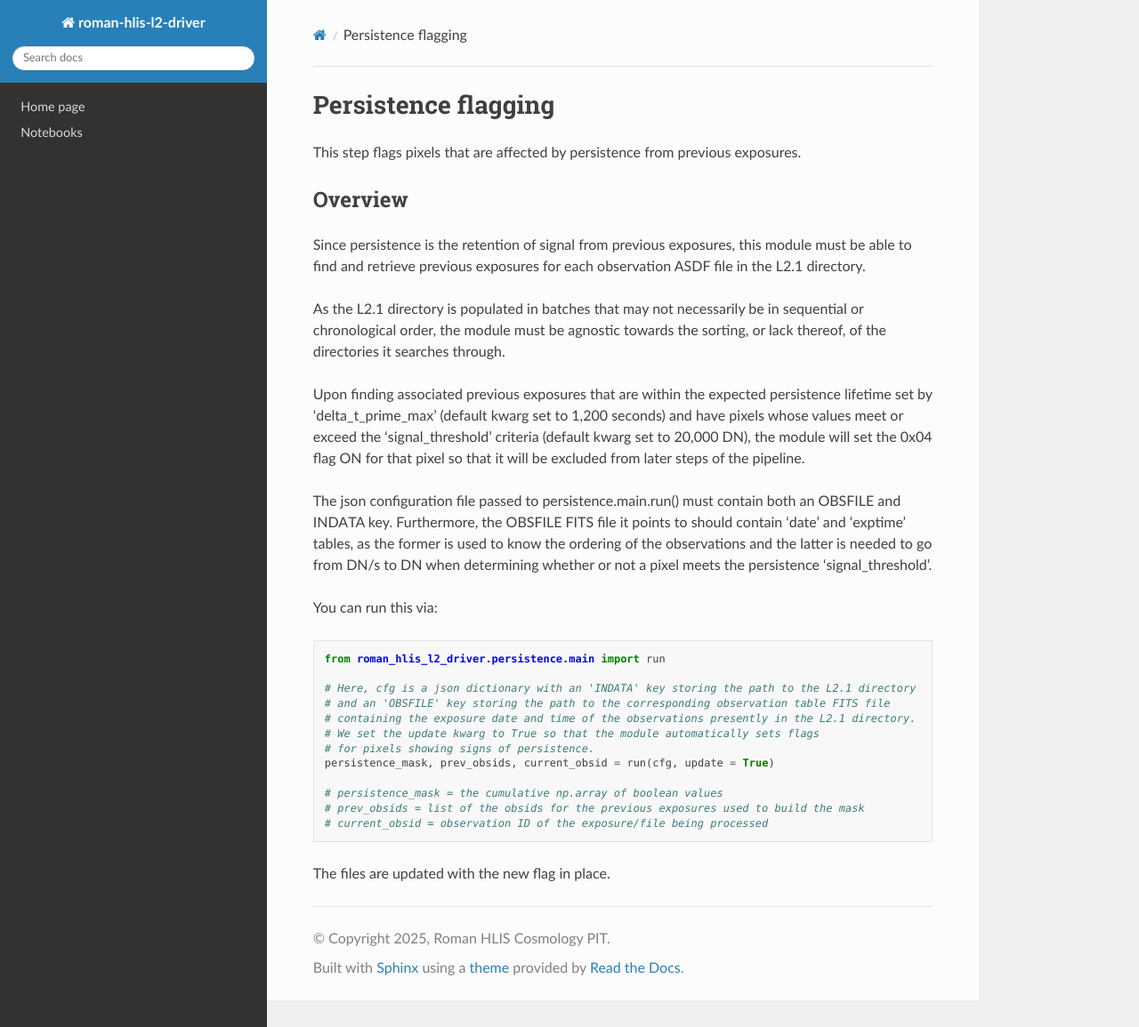
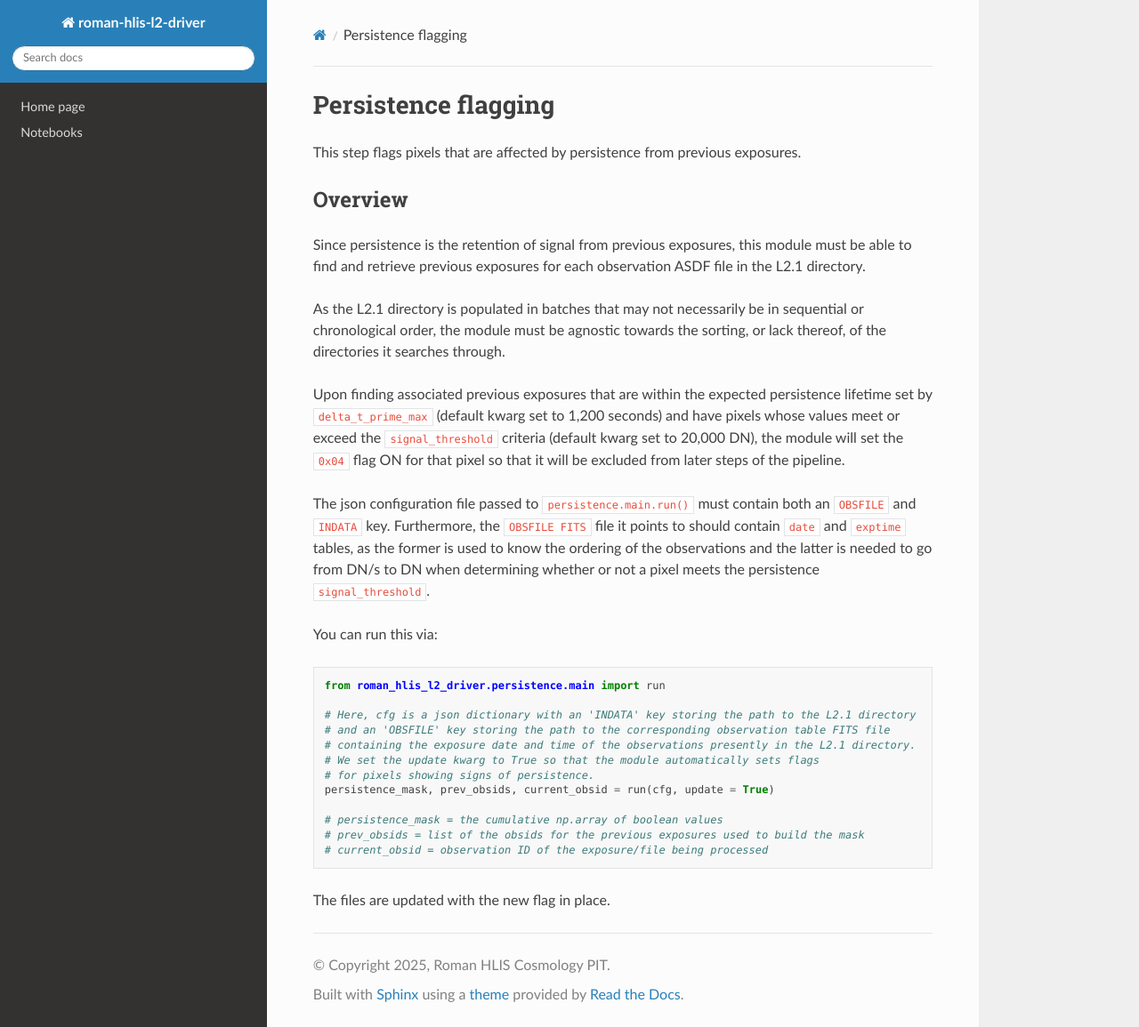
Before and after one commit to Roman-HLIS-Cosmology-PIT/roman-hlis-l2-driver, a Sphinx documentation site: the page built from docs/persistence.rst, in a window 1280 px wide and 1155 px high. Shown: the whole window at 89% size. Built offline with Sphinx 7.4.7 and the Read the Docs theme 3.1.0, drawn with Linux system fonts in a browser that asks for light colours; pages that are not in the unit, such as notebooks, are missing from menus.

```diff
--- a/docs/persistence.rst
+++ b/docs/persistence.rst
@@ -9,9 +9,9 @@ Since persistence is the retention of signal from previous exposures, this modul
 
 As the L2.1 directory is populated in batches that may not necessarily be in sequential or chronological order, the module must be agnostic towards the sorting, or lack thereof, of the directories it searches through.
 
-Upon finding associated previous exposures that are within the expected persistence lifetime set by 'delta_t_prime_max' (default kwarg set to 1,200 seconds) and have pixels whose values meet or exceed the 'signal_threshold' criteria (default kwarg set to 20,000 DN), the module will set the 0x04 flag ON for that pixel so that it will be excluded from later steps of the pipeline.
+Upon finding associated previous exposures that are within the expected persistence lifetime set by ``delta_t_prime_max`` (default kwarg set to 1,200 seconds) and have pixels whose values meet or exceed the ``signal_threshold`` criteria (default kwarg set to 20,000 DN), the module will set the ``0x04`` flag ON for that pixel so that it will be excluded from later steps of the pipeline.
 
-The json configuration file passed to persistence.main.run() must contain both an OBSFILE and INDATA key. Furthermore, the OBSFILE FITS file it points to should contain 'date' and 'exptime' tables, as the former is used to know the ordering of the observations and the latter is needed to go from DN/s to DN when determining whether or not a pixel meets the persistence 'signal_threshold'.
+The json configuration file passed to ``persistence.main.run()`` must contain both an ``OBSFILE`` and ``INDATA`` key. Furthermore, the ``OBSFILE FITS`` file it points to should contain ``date`` and ``exptime`` tables, as the former is used to know the ordering of the observations and the latter is needed to go from DN/s to DN when determining whether or not a pixel meets the persistence ``signal_threshold``.
 
 You can run this via:
 
```
